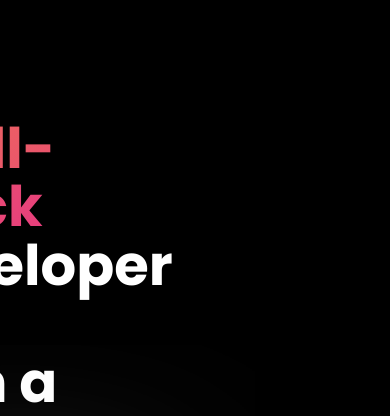
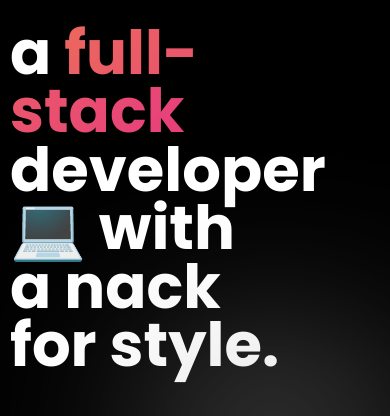
Before and after one commit to tdematos/Portfolio-Website, a website: page index.html in a window 390 px wide. Shown: the part 418-834 px from the top of the page. Drawn offline with Linux system fonts and the light colour scheme.

Commit message:
finished adjusting hero section for mobile display

```diff
--- a/sass/_hero.scss
+++ b/sass/_hero.scss
@@ -115,20 +115,41 @@ label:active:after {
     display: flex;
     flex-direction: row;
     align-items: center;
-    width: 95%;
+    width: 100%;
+  }
+  /* … */
+}
+
+@media (max-width: 1080px) {
+  .hero-section {
+    margin: 0;
+    height: 85vh;
+    display: flex;
+    flex-direction: column;
+    justify-content: center;
+    align-items: flex-start;
+    width: 100%;
   }
 
   .hero-title {
     position: relative;
-    left: 7rem;
-    top: 2rem;
+    left: 15rem;
+    top: 2.5rem;
+    width: 70vw;
+    font-size: 3.8rem;
+  }
+
+  .arrow-container {
+    position: relative;
+    left: 28rem;
+    top: 6rem;
+    display: flex;
+    flex-direction: column;
+    justify-content: flex-start;
+    align-items: flex-end;
     width: 50vw;
-    color: white;
-    font-size: 3.5rem;
-    line-height: 3.65rem;
-    margin: 0;
+    height: 100%;
   }
-  /* … */
 }
 
 //add more detail to background
```
Also changed, not shown: css/style.css, 1 other file.
